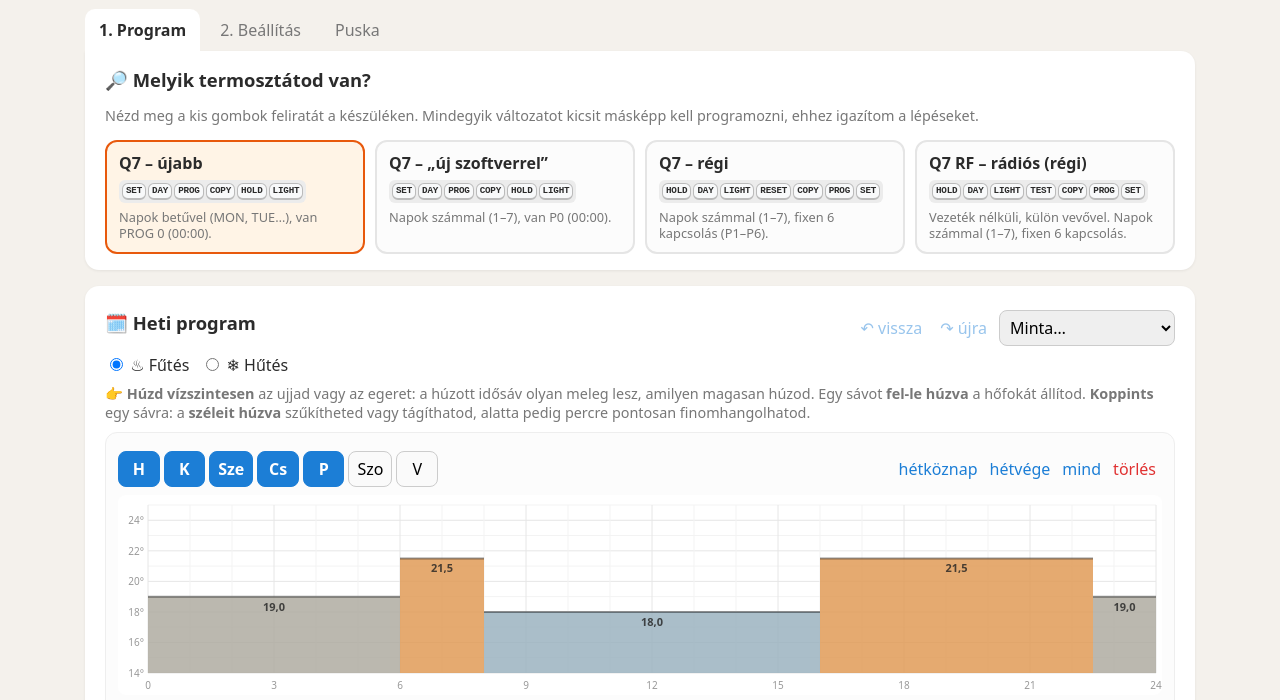
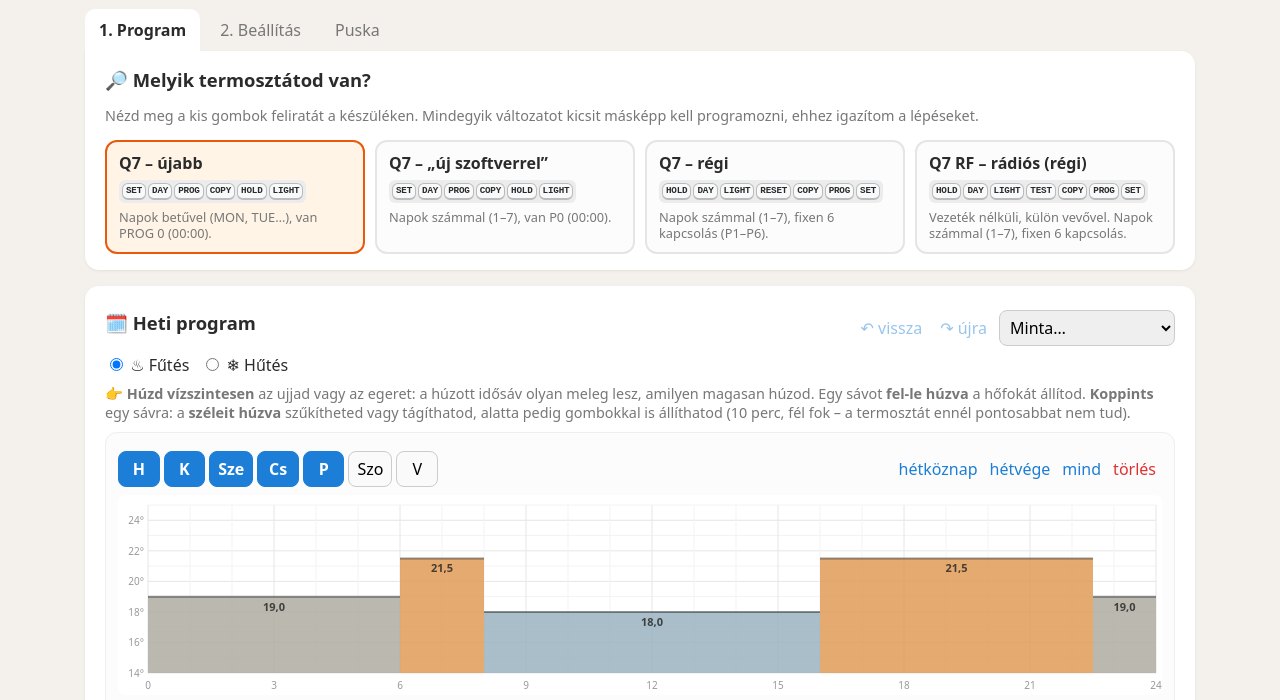
Before and after one commit to pmamico/computherm-q7, a plain HTML site: page web/index.html in a window 1280 px wide. Shown: the part 97-797 px from the top of the page. Drawn offline with Linux system fonts and the light colour scheme; no server answers.

Commit message:
Súgó: a finomhangolás 10 perces, nem percre pontos

```diff
--- a/web/index.html
+++ b/web/index.html
@@ -50,7 +50,7 @@
         <label><input type="radio" name="mode" value="heat" checked> ♨ Fűtés</label>
         <label><input type="radio" name="mode" value="cool"> ❄ Hűtés</label>
       </div>
-      <p class="muted howto">👉 <b>Húzd vízszintesen</b> az ujjad vagy az egeret: a húzott idősáv olyan meleg lesz, amilyen magasan húzod. Egy sávot <b>fel-le húzva</b> a hőfokát állítod. <b>Koppints</b> egy sávra: a <b>széleit húzva</b> szűkítheted vagy tágíthatod, alatta pedig percre pontosan finomhangolhatod.</p>
+      <p class="muted howto">👉 <b>Húzd vízszintesen</b> az ujjad vagy az egeret: a húzott idősáv olyan meleg lesz, amilyen magasan húzod. Egy sávot <b>fel-le húzva</b> a hőfokát állítod. <b>Koppints</b> egy sávra: a <b>széleit húzva</b> szűkítheted vagy tágíthatod, alatta pedig gombokkal is állíthatod (10 perc, fél fok – a termosztát ennél pontosabbat nem tud).</p>
       <div id="profiles"></div>
       <button id="add-profile">+ Napcsoport</button>
     </div>
```
Also changed, not shown: 1 other file.
